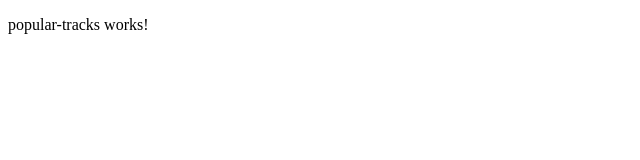
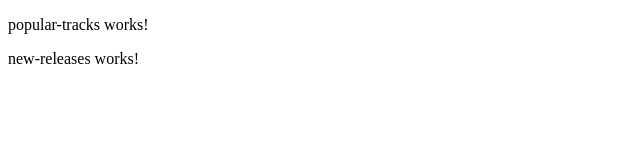
Before and after one commit to muze-space/Muze, an Angular app: page / in a window 1280 px wide. Shown: the top 160 px of the page, without its empty margins (0-640 px from the left). Built offline with nearby package versions, Linux system fonts and the light colour scheme.

Commit message:
feat: add empty New Releases page

```diff
--- /dev/null
+++ b/src/app/components/new-releases/new-releases.html
@@ -0,0 +1 @@
+<p>new-releases works!</p>
--- a/src/app/pages/discover/discover.html
+++ b/src/app/pages/discover/discover.html
@@ -1 +1,2 @@
 <app-popular-tracks></app-popular-tracks>
+<app-new-releases></app-new-releases>
--- a/src/app/pages/discover/discover.ts
+++ b/src/app/pages/discover/discover.ts
@@ -1,9 +1,10 @@
 import { Component } from '@angular/core';
 import { PopularTracks } from "../../components/popular-tracks/popular-tracks";
+import { NewReleases } from "../../components/new-releases/new-releases";
 
 @Component({
   selector: 'app-discover',
-  imports: [PopularTracks],
+  imports: [PopularTracks, NewReleases],
   templateUrl: './discover.html',
   styleUrl: './discover.css',
 })
```
Also changed, not shown: src/app/components/new-releases/new-releases.ts (added, +9 -0 lines), src/app/components/new-releases/new-releases.css (added), 1 other file (tests, documents, lock files or other folders).
